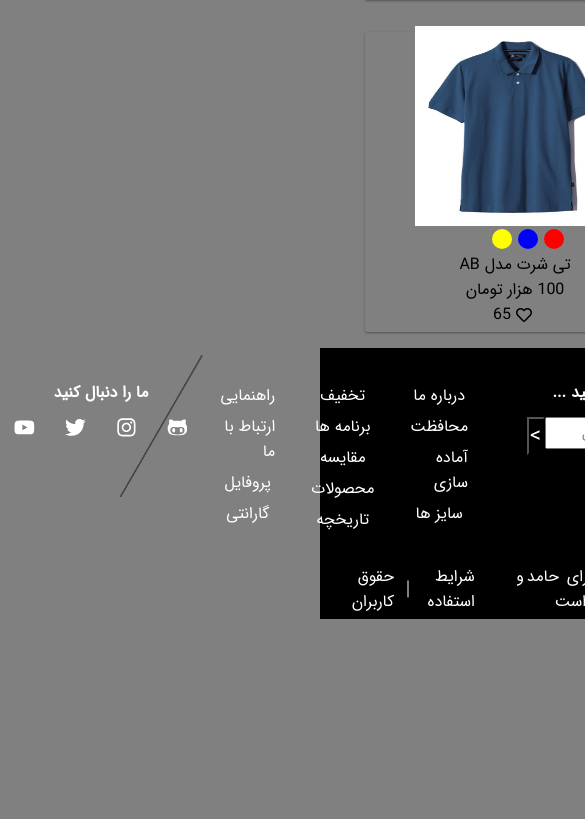
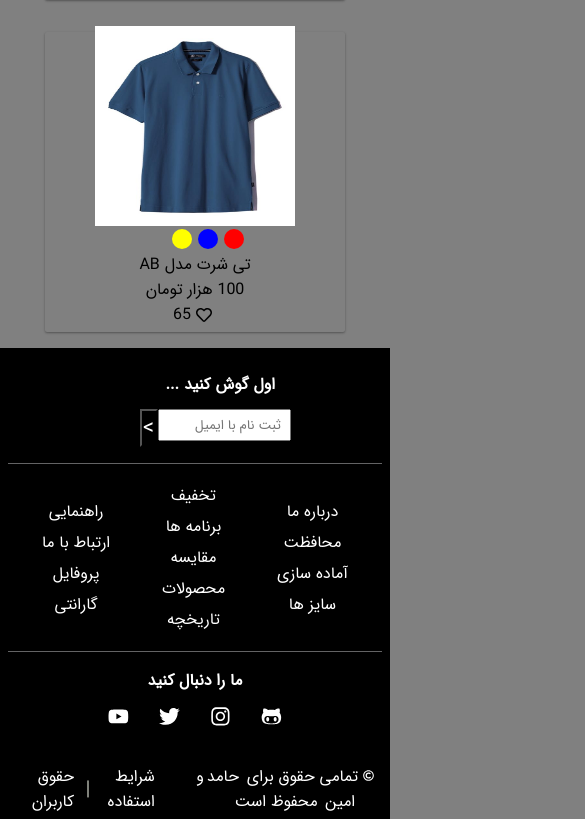
Before and after one commit to hamed-zeidabadi/skullcandy, a React (Create React App) app: page / in a window 390 px wide. Shown: the part 5149-5968 px from the top of the page, 585 px wide, since content can reach past the window. Before the commit the page ends 5768 px from the top, so only its background shows below. Built offline with nearby package versions, Linux system fonts and the light colour scheme.

Commit message:
working in footer_container_info & _socila_media for responsivy

```diff
--- a/src/Scss/MediaQueries.scss
+++ b/src/Scss/MediaQueries.scss
@@ -253,22 +253,21 @@
   .footer_container {
 
     height: auto;
-    display: flex;
     flex-direction: column;
-    color: #fff;
     justify-content: center;
-    padding: 2em;
+    padding: .5em;
 
 
     &_sign_up{
 
       align-items: center;
+      border-bottom: 1px solid #636364;
+      padding:1em;
 
 
       &_form{
 
         ::after {
-
           display: none;
         }
 
@@ -279,6 +278,13 @@
 
     &_info{
 
+      align-items: center;
+      border-bottom: 1px solid #636364;
+      width: auto;
+      padding:1em;
+
+
+
       &_left{
 
         ::after {
@@ -286,6 +292,12 @@
           display: none;
         }
       }
+    }
+
+    &_social_media{
+
+      align-items: center;
+      padding: 1em;
     }
 
   }
@@ -343,12 +355,56 @@
 
   }
 
-  .footer_container_sign_up_form{
+  .footer_container {
 
-    ::after {
+    height: auto;
+    flex-direction: column;
+    justify-content: center;
+    padding: .5em;
 
-      display: none;
+
+    &_sign_up{
+
+      align-items: center;
+      border-bottom: 1px solid #636364;
+      padding:1em;
+
+
+      &_form{
+
+        ::after {
+          display: none;
+        }
+
+      }
+
+
+    }
+
+    &_info{
+
+      align-items: center;
+      border-bottom: 1px solid #636364;
+      width: auto;
+      padding:1em;
+
+
+
+      &_left{
+
+        ::after {
+
+          display: none;
+        }
+      }
+    }
+
+    &_social_media{
+
+      align-items: center;
+      padding: 1em;
     }
 
   }
+
 }
```
